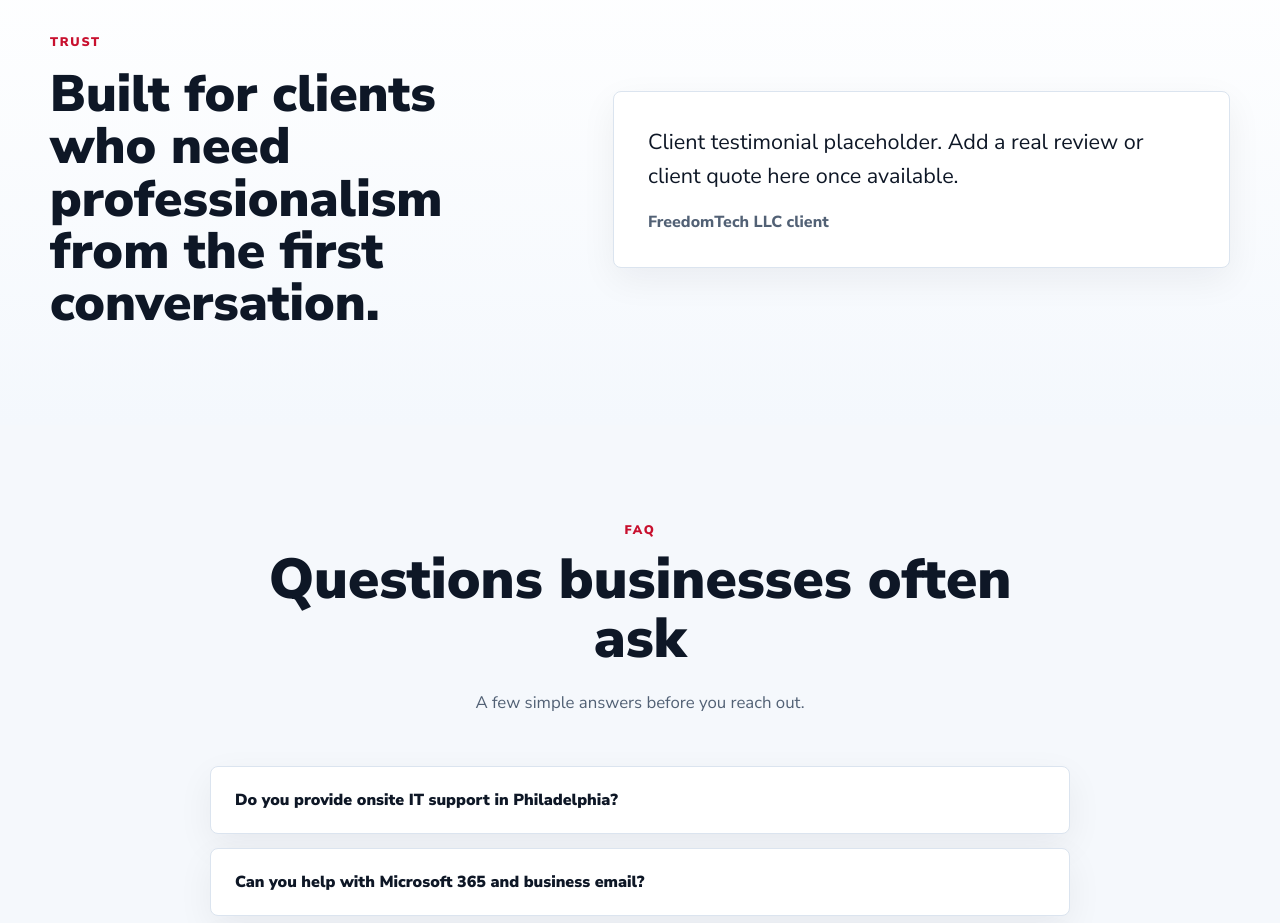
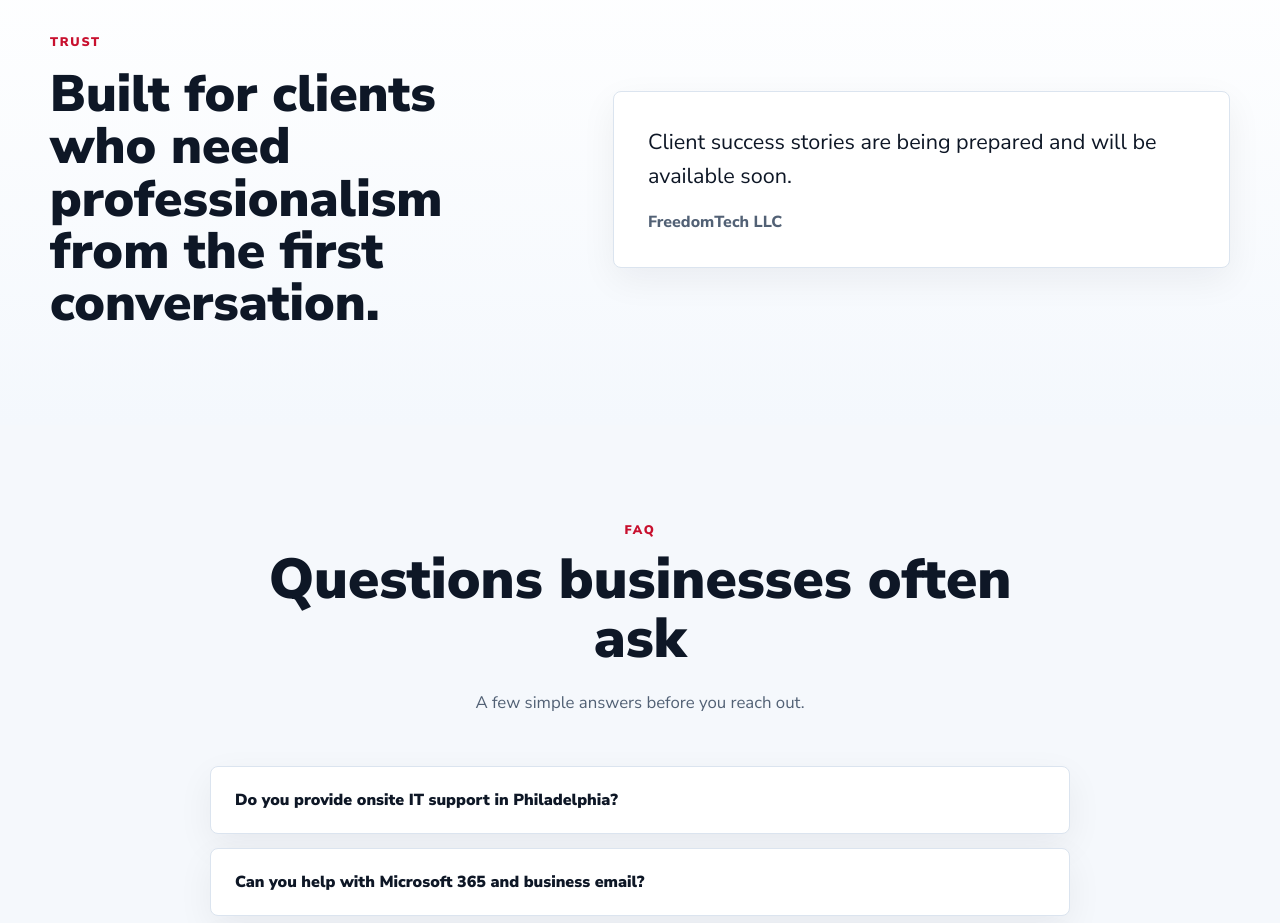
Before and after one commit to martejimez123-coder/FreedomTechEndpoint, a React (Vite) app: page / in a window 1280 px wide. Shown: the part 1520-2443 px from the top of the page. Built offline with nearby package versions, Linux system fonts and the light colour scheme.

Commit message:
Update testimonial placeholder copy

```diff
--- a/freedom_tech_website.jsx
+++ b/freedom_tech_website.jsx
@@ -330,8 +330,8 @@ export default function FreedomTechWebsite() {
               <h2>Built for clients who need professionalism from the first conversation.</h2>
             </div>
             <div className="quote-card">
-              <p>Client testimonial placeholder. Add a real review or client quote here once available.</p>
-              <span>FreedomTech LLC client</span>
+              <p>Client success stories are being prepared and will be available soon.</p>
+              <span>FreedomTech LLC</span>
             </div>
           </div>
         </section>}
--- a/src/freedom_tech_website.jsx
+++ b/src/freedom_tech_website.jsx
@@ -330,8 +330,8 @@ export default function FreedomTechWebsite() {
               <h2>Built for clients who need professionalism from the first conversation.</h2>
             </div>
             <div className="quote-card">
-              <p>Client testimonial placeholder. Add a real review or client quote here once available.</p>
-              <span>FreedomTech LLC client</span>
+              <p>Client success stories are being prepared and will be available soon.</p>
+              <span>FreedomTech LLC</span>
             </div>
           </div>
         </section>}
```
Also changed, not shown: 2 other files (tests, documents, lock files or other folders).
